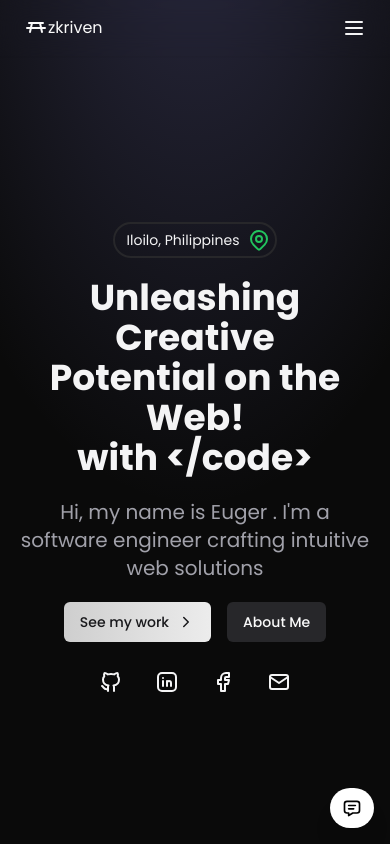
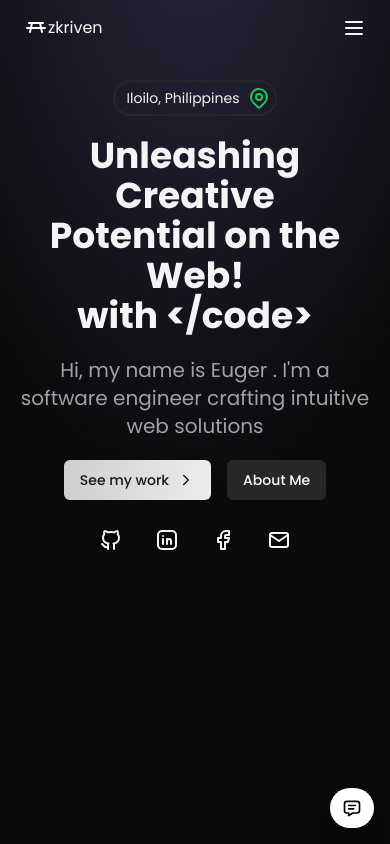
Before and after one commit to azkriven16/azkriven, a Next.js app: page / in a window 390 px wide. Shown: the top 844 px of the page. Built offline with nearby package versions, Linux system fonts and the light colour scheme.

Commit message:
feat: updated hero flex

```diff
--- a/components/custom/hero.tsx
+++ b/components/custom/hero.tsx
@@ -21,9 +21,9 @@
                 animate={{ opacity: 1, y: 0 }}
                 exit={{ opacity: 0, y: -20 }}
                 transition={{ duration: 0.3 }}
-                className="flex flex-col items-center justify-center min-h-screen"
+                className="flex flex-col items-center justify-start md:justify-center min-h-screen"
             >
-                <div className="max-w-4xl text-center px-4 space-y-5 pb-20 md:pb-0">
+                <div className="max-w-4xl text-center px-4 space-y-5">
                     <motion.div
                         initial={{ scale: 0.9 }}
                         animate={{ scale: 1 }}
```
